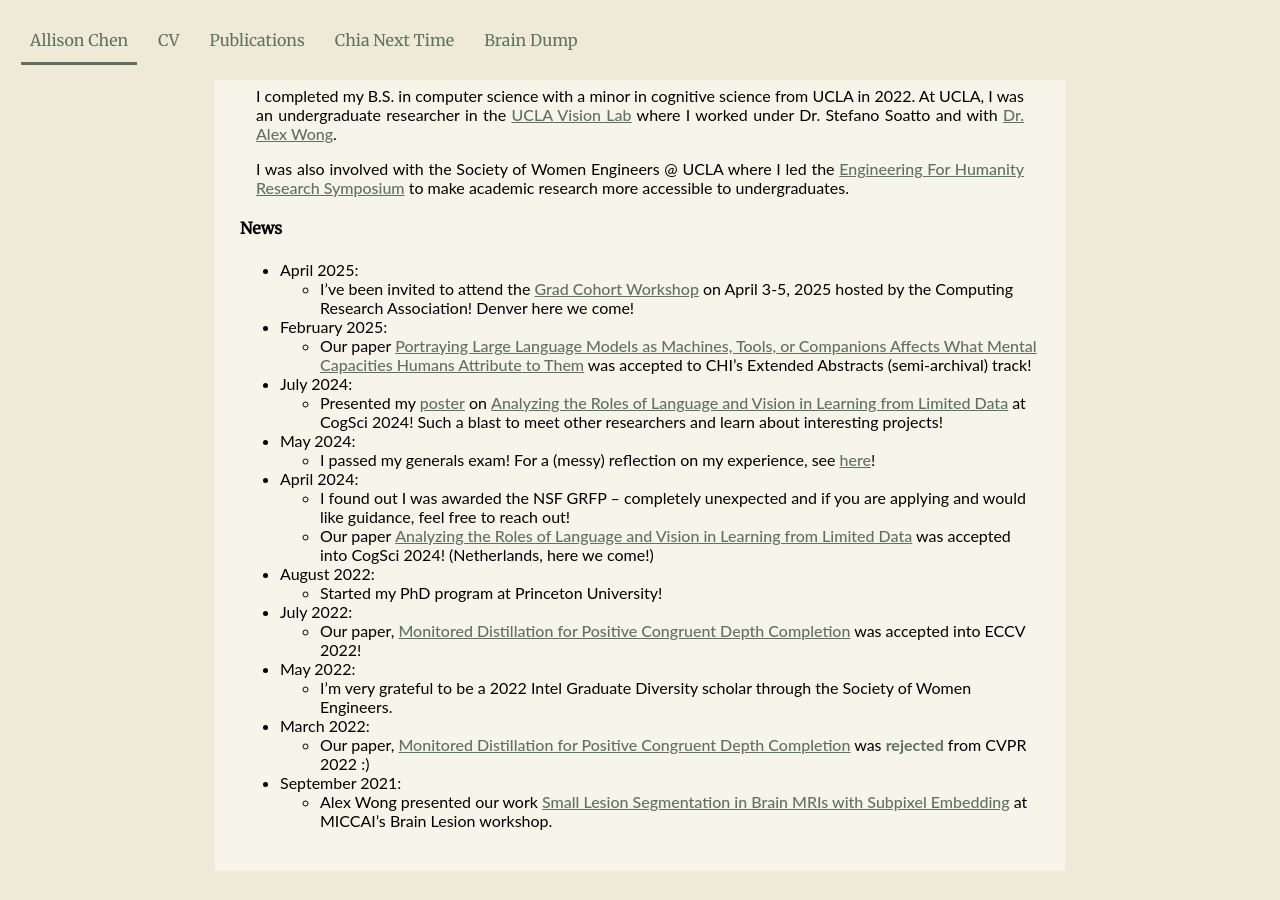
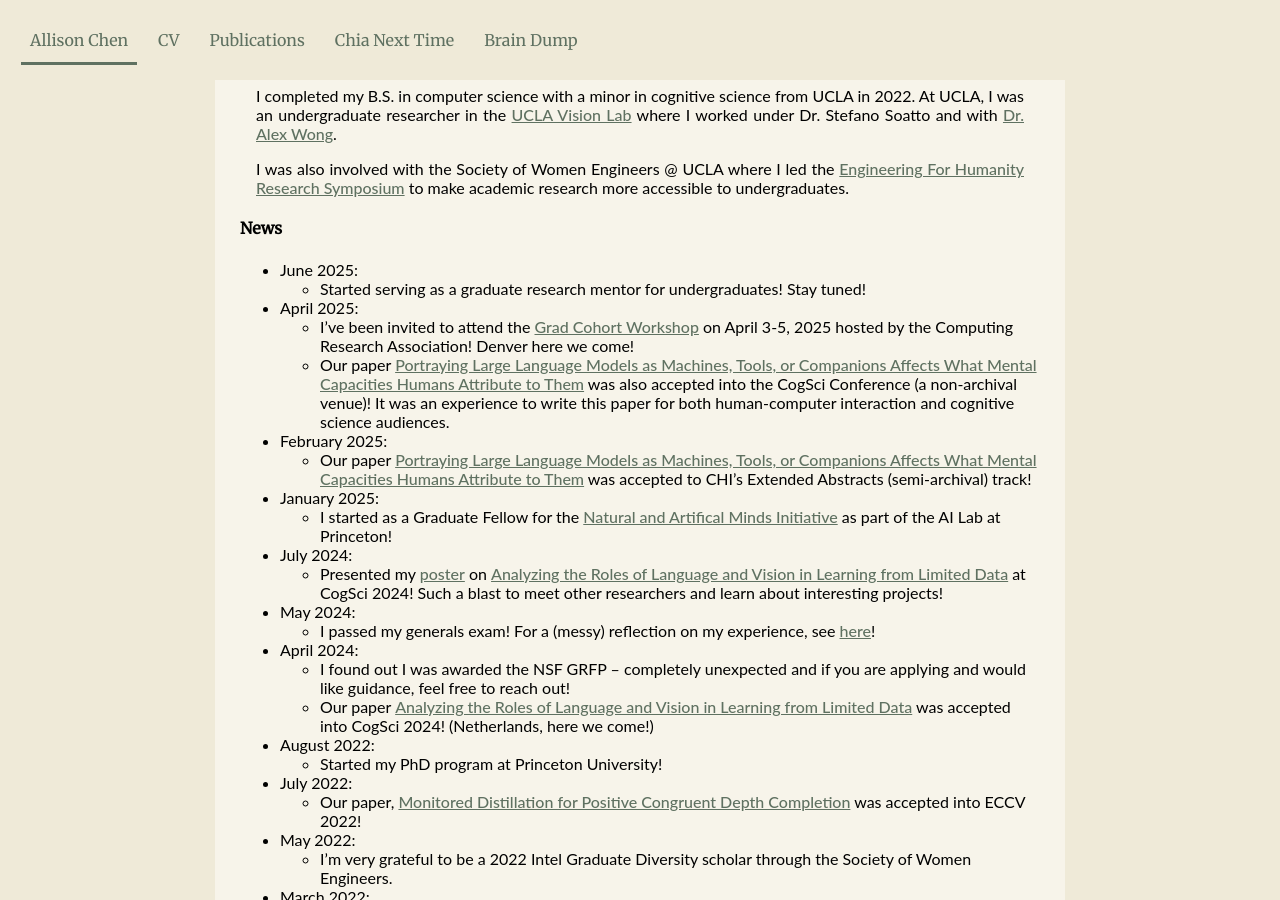
Before and after one commit to allisonchen23/allisonchen23.github.io, a Jekyll site: the page built from index.md, in a window 1280 px wide and 900 px high, scrolled down 757 px. Built offline with Jekyll 4.4.1, drawn with Linux system fonts in a browser that asks for light colours; nearby versions of some CDN libraries.

```diff
--- a/index.md
+++ b/index.md
@@ -33,10 +33,15 @@ nav_category: home
 </div>
 
 #### News
+* June 2025:
+	* Started serving as a graduate research mentor for undergraduates! Stay tuned!
 * April 2025:
 	* I've been invited to attend the [Grad Cohort Workshop](https://cra.org/cra-wp/events/2025-cra-wp-grad-cohort-workshops/) on April 3-5, 2025 hosted by the Computing Research Association! Denver here we come!
+	* Our paper [Portraying Large Language Models as Machines, Tools, or Companions Affects What Mental Capacities Humans Attribute to Them](assets/portraying_cogsci.pdf) was also accepted into the CogSci Conference (a non-archival venue)! It was an experience to write this paper for both human-computer interaction and cognitive science audiences.
 * February 2025:
-	* Our paper [Portraying Large Language Models as Machines, Tools, or Companions Affects What Mental Capacities Humans Attribute to Them](assets/portrayals_CHI.pdf) was accepted to CHI's Extended Abstracts (semi-archival) track!
+	* Our paper [Portraying Large Language Models as Machines, Tools, or Companions Affects What Mental Capacities Humans Attribute to Them](https://dl.acm.org/doi/abs/10.1145/3706599.3719710) was accepted to CHI's Extended Abstracts (semi-archival) track!
+* January 2025:
+	* I started as a Graduate Fellow for the [Natural and Artifical Minds Initiative](https://nam.ai.princeton.edu/) as part of the AI Lab at Princeton!
 * July 2024:
 	* Presented my [poster](https://drive.google.com/file/d/1KdObWScGRxHEpTNkZtz2VDlODc0iicXr/view) on [Analyzing the Roles of Language and Vision in Learning from Limited Data](https://arxiv.org/pdf/2403.19669) at CogSci 2024! Such a blast to meet other researchers and learn about interesting projects!
 * May 2024:
```
Also changed, not shown: publications.md (+1 -1 lines), 2 other files.
